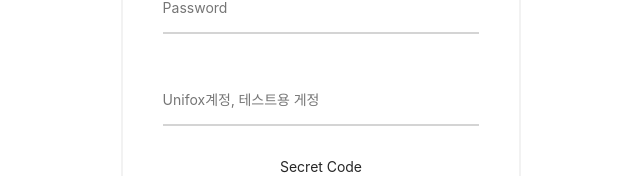
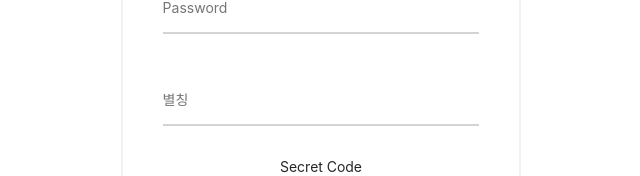
Before and after one commit to jungvengers/sunrinsecurity-frontend, a React (Create React App) app: page /register in a window 1280 px wide. Shown: the part 321-497 px from the top of the page, without its empty margins (319-959 px from the left). Built offline with nearby package versions, Linux system fonts and the light colour scheme.

Commit message:
UPDATE placeholder in src/components/Register/Register.js

```diff
--- a/src/components/Register/Register.js
+++ b/src/components/Register/Register.js
@@ -46,7 +46,7 @@ const Register = ({ registerState, register }) => {
                 <input
                     type="text"
                     value={alias}
-                    placeholder="Unifox계정, 테스트용 게정"
+                    placeholder="별칭"
                     onChange={(e) => handleChange(e.target.value, setAlias)}
                 />
                 <div className="secret">
```
